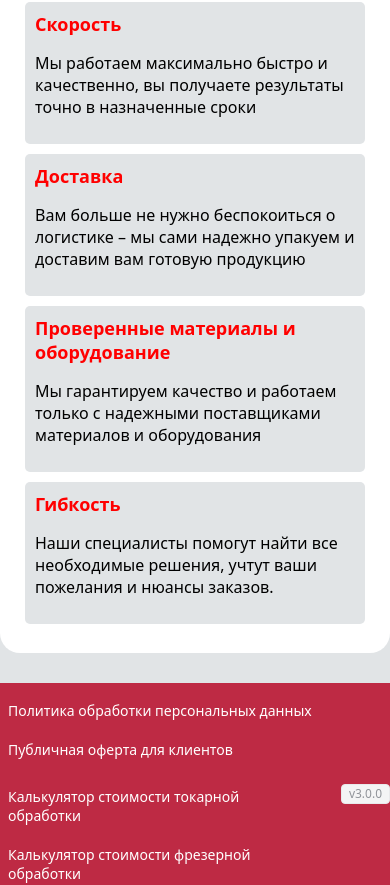
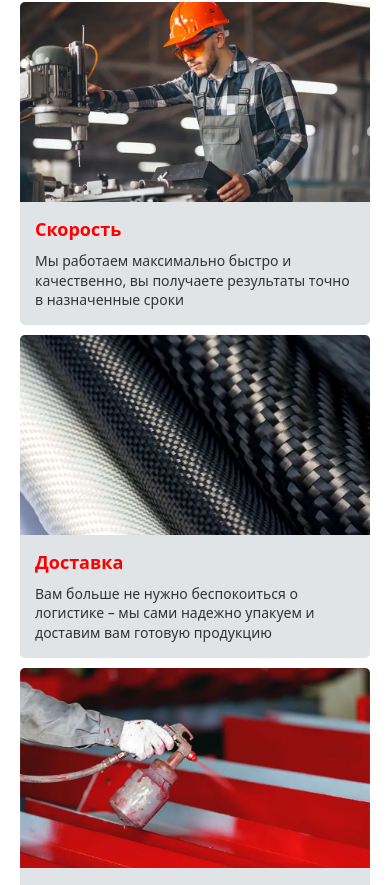
Before and after one commit to js-owl/maas-front, a Vue app: page / in a window 390 px wide. Shown: the part 2978-3863 px from the top of the page. Built offline with nearby package versions, Linux system fonts and the light colour scheme; no server answers.

Commit message:
Enhance SectionAdvantages.vue by adding images for each advantage and restructuring layout for improved responsiveness. The item display now includes a wrap for text and images, optimizing the visual presentation. Adjusted styles for better alignment and readability across different screen sizes.

```diff
--- a/src/components/sections/SectionAdvantages.vue
+++ b/src/components/sections/SectionAdvantages.vue
@@ -2,28 +2,30 @@
 import { ref } from 'vue'
 
 const advantages = ref([
-
   {
     id: 1,
     title: 'Скорость',
     text: 'Мы работаем максимально быстро и качественно, вы получаете результаты точно в назначенные сроки',
+    image: 'homePage/ability_mechanical.webp',
   },
   {
     id: 2,
     title: 'Доставка',
     text: 'Вам больше не нужно беспокоиться о логистике – мы сами надежно упакуем и доставим вам готовую продукцию',
+    image: 'homePage/ability_composite.webp',
   },
   {
     id: 3,
     title: 'Проверенные материалы и оборудование',
     text: 'Мы гарантируем качество и работаем только с надежными поставщиками материалов и оборудования',
+    image: 'homePage/ability_painting.webp',
   },
   {
     id: 4,
     title: 'Гибкость',
     text: 'Наши специалисты помогут найти все необходимые решения, учтут ваши пожелания и нюансы заказов.',
+    image: 'homePage/ability_assembly.webp',
   }
-
 ])
 </script>
 
@@ -33,8 +35,19 @@ const advantages = ref([
 
     <div class="items">
       <div class="item" v-for="advantage in advantages" :key="advantage.id">
-        <div class="item-title">{{ advantage.title }}</div>
-        <p class="item-text">{{ advantage.text }}</p>
+        <div class="item-wrap">
+          <div class="item-text-content">
+            <div class="item-title">{{ advantage.title }}</div>
+            <p class="item-text">{{ advantage.text }}</p>
+          </div>
+          <div class="item-image-container">
+            <el-image
+              :src="advantage.image"
+              fit="cover"
+              class="item-img"
+            />
+          </div>
+        </div>
       </div>
     </div>
   </section>
@@ -50,28 +63,62 @@ const advantages = ref([
 
 .items {
   display: flex;
-  gap: 1%;
-  justify-content: space-between;
+  /* gap: 1%; */
+  justify-content: space-evenly;
   flex-wrap: wrap;
 }
 
 .item {
-  width: 47%;
-  background-color: #e1e4e6;
-  padding: 10px;
-  margin: 5px;
+  width: 46%;
+  margin: 1%;
   border-radius: 5px;
   height: 300px;
+}
+
+.item-wrap {
+  display: flex;
+  /* align-items: center; */
+  width: 100%;
+  height: 100%;
+  background-color: #e1e4e6;
+  border-radius: 5px;
+  overflow: hidden;
+}
+
+.item-text-content {
+  flex: 1;
+  padding: 20px;
+  display: flex;
+  flex-direction: column;
+  justify-content: flex-start;
+}
+
+.item-image-container {
+  width: 35%;
+  height: 100%;
+  display: flex;
+  align-items: center;
+  justify-content: center;
+}
+
+.item-img {
+  width: 100%;
+  height: 100%;
+  object-fit: cover;
 }
 
 .item-title {
   font-size: 26px;
   color: red;
   font-weight: bold;
+  margin-bottom: 15px;
 }
 
 .item-text {
-  font-size: 22px;
+  font-size: 16px;
+  color: #333;
+  margin: 0;
+  line-height: 1.4;
 }
 
 @media (max-width: 767px) {
@@ -86,16 +133,32 @@ const advantages = ref([
 
   .item {
     width: 100%;
-    padding-bottom: 10px;
+    margin: 5px 0;
     height: auto;
+  }
+
+  .item-wrap {
+    flex-direction: column;
+  }
+
+  .item-text-content {
+    padding: 15px;
+    order: 2;
+  }
+
+  .item-image-container {
+    width: 100%;
+    height: 200px;
+    order: 1;
   }
 
   .item-title {
     font-size: 18px;
+    margin-bottom: 10px;
   }
 
   .item-text {
-    font-size: 16px;
+    font-size: 14px;
   }
 }
 </style>
```
